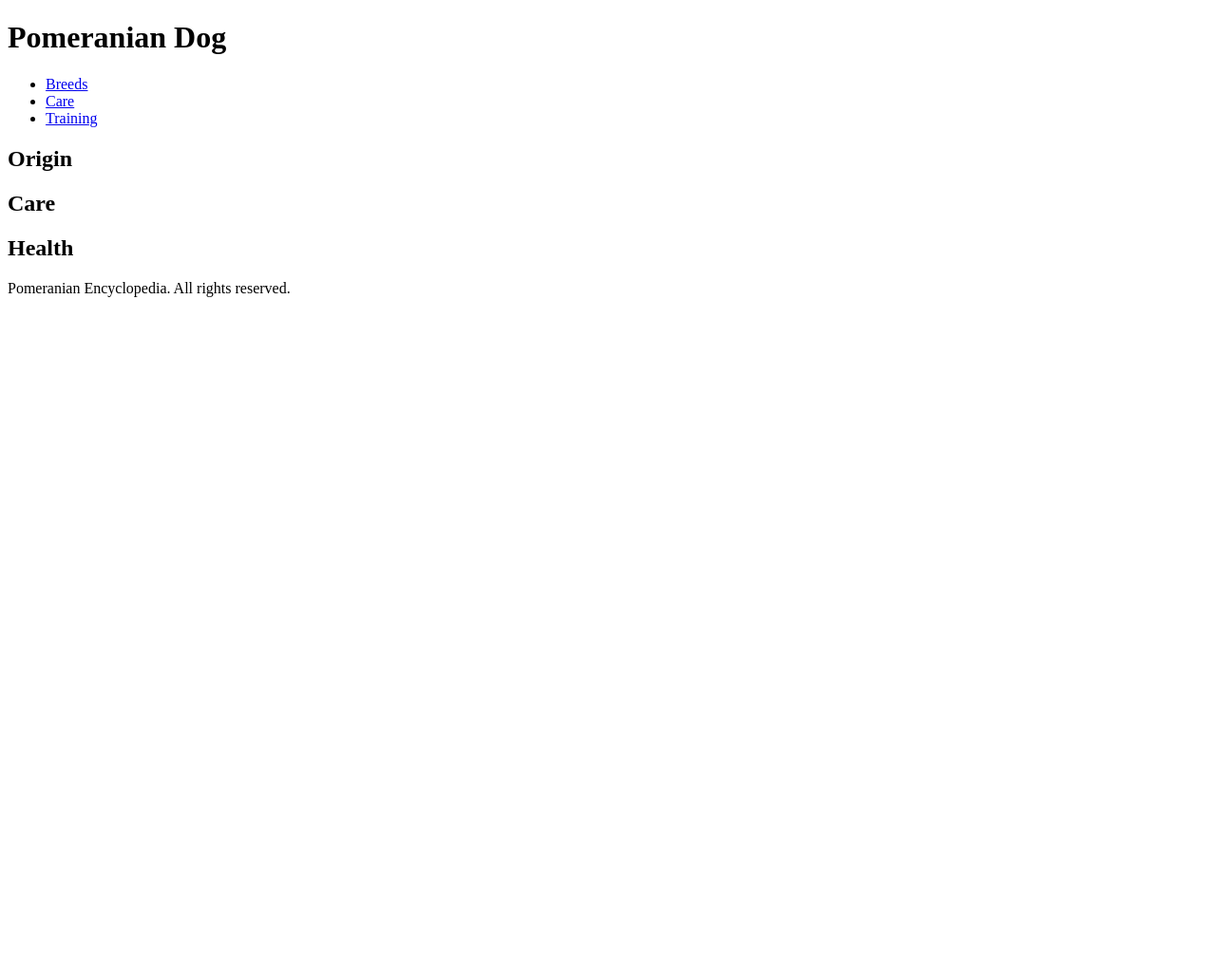
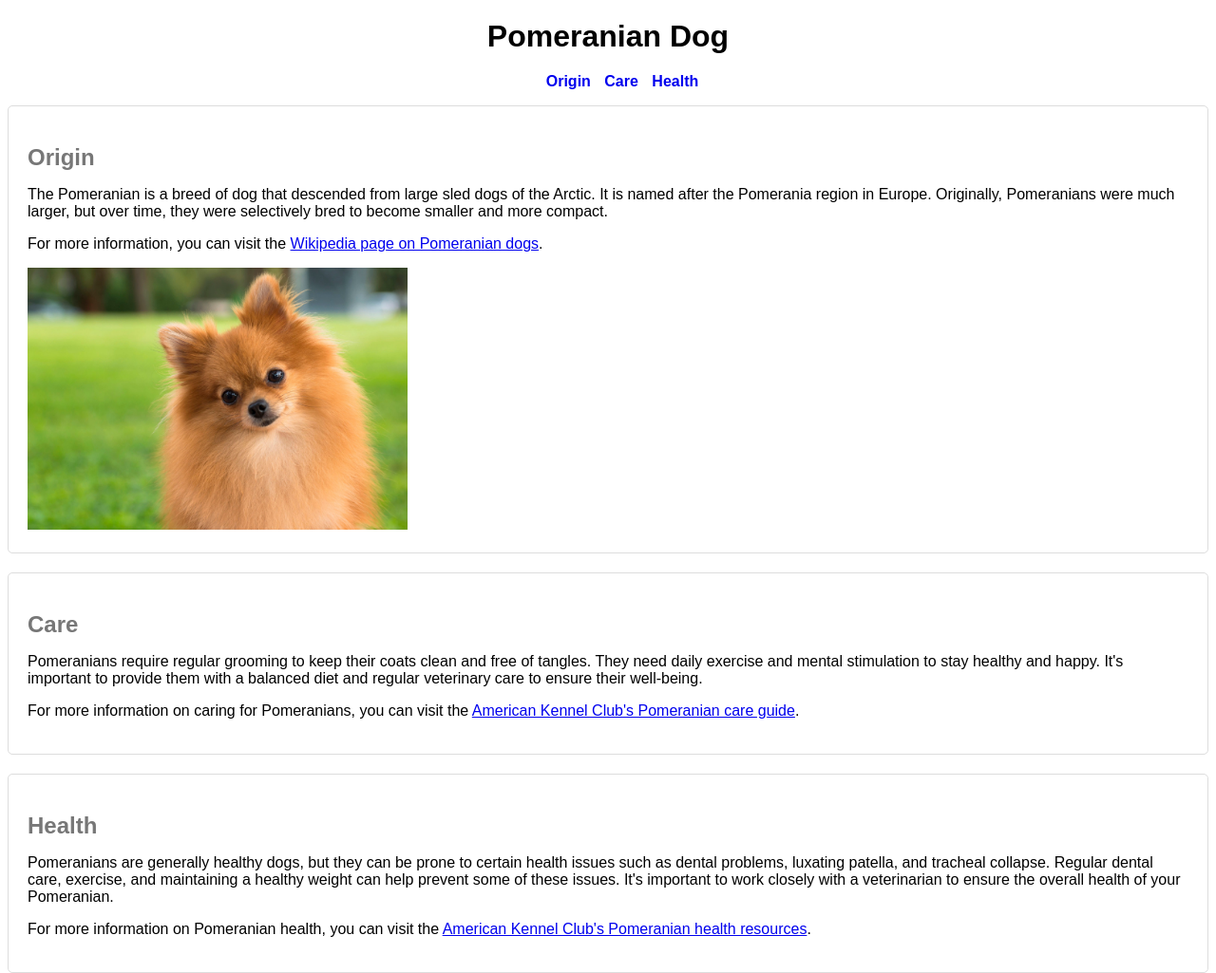
Before and after one commit to AriiSharma/ATLS2200, a plain HTML site: page wa/wa3.html in a window 1280 px wide. Shown: the top 1025 px of the page at 95% size. Before the commit the page ends 800 px from the top, so only its background shows below. Drawn offline with Linux system fonts and the light colour scheme.

Commit message:
Completed DA3 Pom Encyclopedia.

```diff
--- a/wa/wa3.html
+++ b/wa/wa3.html
@@ -1,34 +1,85 @@
 <!DOCTYPE html>
 <html>
 <head>
-<title>!DOCTYPE tag</title>
+<title>Pomeranian Dog Encyclopedia</title>
+<style>
+    body {
+        font-family: Arial, sans-serif;
+    }
+
+    h1 {
+        text-align: center;
+        margin: 20px 0;
+    }
+
+    nav ul {
+        list-style-type: none;
+        text-align: center;
+    }
+
+    nav li {
+        display: inline;
+        margin-right: 10px;
+    }
+
+    nav li a {
+        text-decoration: none;
+        font-weight: bold;
+    }
+
+    main section {
+        padding: 20px;
+        border: 1px solid #ddd;
+        border-radius: 5px;
+        margin-bottom: 20px;
+    }
+
+    main h2 {
+        font-size: 24px;
+        color: #777;
+        margin-bottom: 10px;
+    }
+
+    footer {
+        background-color: #f0f0f0;
+        padding: 10px;
+        text-align: center;
+        font-size: 14px;
+        color: #777;
+    }
+</style>
 </head>
 <body>
     <header>
-    <h1> Pomeranian Dog </h1>
+        <h1>Pomeranian Dog</h1>
     </header>
+
     <nav>
         <ul>
-      <li><a href="#Origin">Breeds</a></li>
+            <li><a href="#Origin">Origin</a></li>
             <li><a href="#Care">Care</a></li>
-      <li><a href="#Health">Training</a></li>
+            <li><a href="#Health">Health</a></li>
         </ul>
     </nav>
 
     <main>
         <section id="Origin">
             <h2>Origin</h2>
-      <p> </p>
+            <p>The Pomeranian is a breed of dog that descended from large sled dogs of the Arctic. It is named after the Pomerania region in Europe. Originally, Pomeranians were much larger, but over time, they were selectively bred to become smaller and more compact.</p>
+            <p>For more information, you can visit the <a href="https://en.wikipedia.org/wiki/Pomeranian_dog">Wikipedia page on Pomeranian dogs</a>.</p>
+            <img src="/img/licensed-image.jpeg" alt="Pomeranian" width="400">
         </section>
 
         <section id="Care">
             <h2>Care</h2>
-      <p> </p>
+            <p>Pomeranians require regular grooming to keep their coats clean and free of tangles. They need daily exercise and mental stimulation to stay healthy and happy. It's important to provide them with a balanced diet and regular veterinary care to ensure their well-being.</p>
+            <p>For more information on caring for Pomeranians, you can visit the <a href="https://www.akc.org/dog-breeds/pomeranian/">American Kennel Club's Pomeranian care guide</a>.</p>
         </section>
 
         <section id="Health">
             <h2>Health</h2>
-      <p> </p>
+            <p>Pomeranians are generally healthy dogs, but they can be prone to certain health issues such as dental problems, luxating patella, and tracheal collapse. Regular dental care, exercise, and maintaining a healthy weight can help prevent some of these issues. It's important to work closely with a veterinarian to ensure the overall health of your Pomeranian.</p>
+            <p>For more information on Pomeranian health, you can visit the <a href="https://www.akc.org/dog-breeds/pomeranian/">American Kennel Club's Pomeranian health resources</a>.</p>
         </section>
     </main>
 
```
Lines whose indentation alone changed are shown as unchanged.
